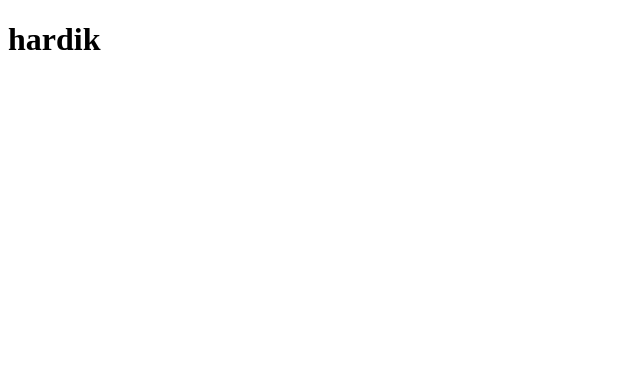
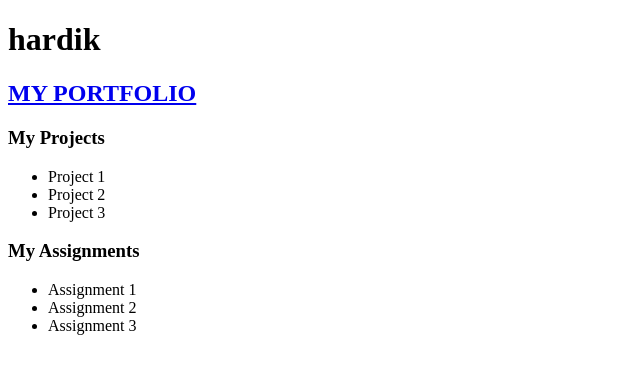
Before and after one commit to HardikUpadhyay007/HardikUpadhyay007.github.io, a plain HTML site: page index.html in a window 1280 px wide. Shown: the whole page, without its empty margins (0-640 px from the left). Drawn offline with Linux system fonts and the light colour scheme.

Commit message:
initial commit

```diff
--- a/index.html
+++ b/index.html
@@ -7,5 +7,19 @@
     </head>
     <body>
         <h1>hardik</h1>
+        <a href="hardikkupadhyay.vercel.app"><h2>MY PORTFOLIO</h2></a>
+
+        <h3>My Projects</h3>
+        <ul>
+            <li>Project 1</li>
+            <li>Project 2</li>
+            <li>Project 3</li>
+        </ul>
+        <h3>My Assignments</h3>
+        <ul>
+            <li>Assignment 1</li>
+            <li>Assignment 2</li>
+            <li>Assignment 3</li>
+        </ul>
     </body>
 </html>
```
Also changed, not shown: portfolio/index.html (added).
